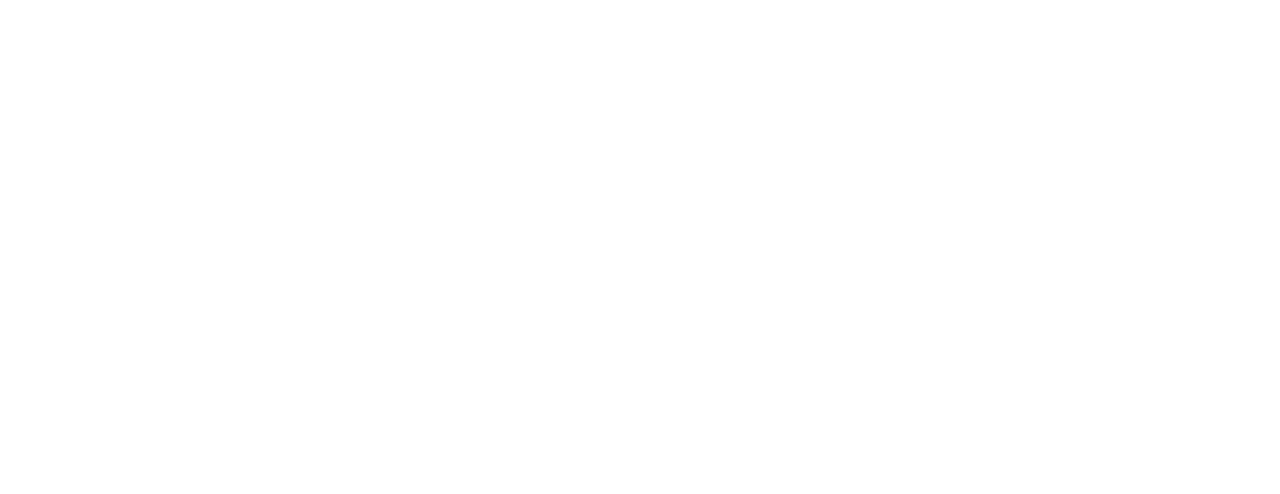
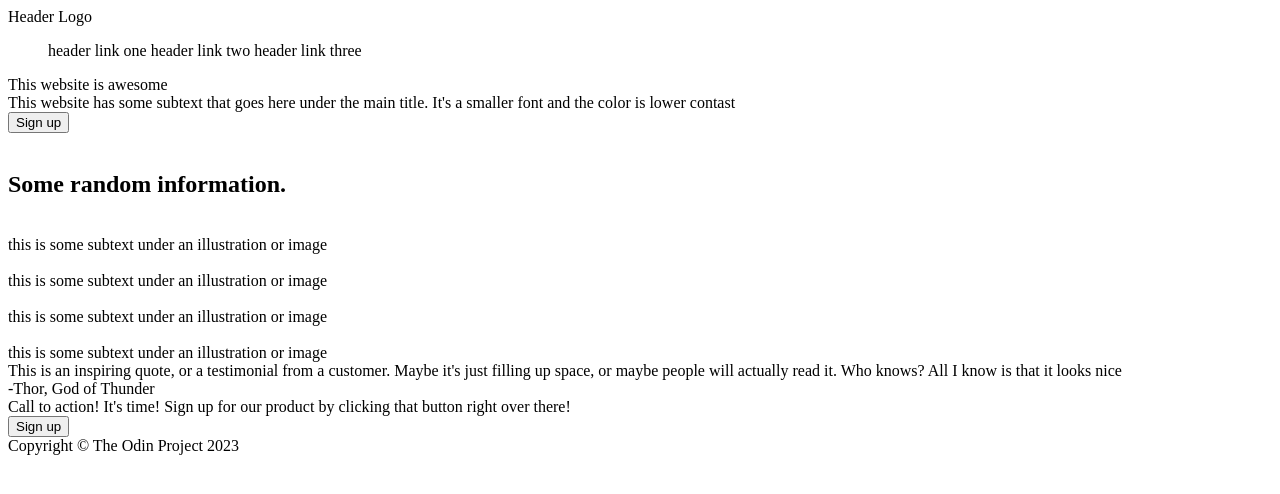
Before and after one commit to karlsonschlyer/TOP-Project-Landing-Page, a plain HTML site: page index.html in a window 1280 px wide. Drawn offline with Linux system fonts and the light colour scheme.

Commit message:
Add html outline and content to index.html

```diff
--- a/index.html
+++ b/index.html
@@ -8,18 +8,66 @@
 
 <body>
 
+  <div class="header">
+    <div class="logo">Header Logo</div>
+    <div class="right-links">
+      <ul>
+        <a>header link one</a>
+        <a>header link two</a>
+        <a>header link three</a>
+      </ul>
+    </div>
+  </div>
+
+  <div class="content one">
+    <div class="content-one-info">
+      <div>This website is awesome</div>
+      <div>This website has some subtext that goes here under the main title. It's a smaller font and the color is lower contast</div>
+      <button>Sign up</button>
+    </div>
+    <div class="content-one-img">
+      <img>
+    </div>
+  </div>
+
+  <div class="content two">
+    <h2>Some random information.</h2>
+    <div class="four-boxes">
+      <div class="img-box first">
+        <img>
+        <div class="text">this is some subtext under an illustration or image</div>
+      </div>
+      <div class="img-box second">
+        <img>
+        <div class="text">this is some subtext under an illustration or image</div>
+      </div>
+      <div class="img-box third">
+        <img>
+        <div class="text">this is some subtext under an illustration or image</div>
+      </div>
+      <div class="img-box fourth">
+        <img>
+        <div class="text">this is some subtext under an illustration or image</div>
+      </div>
+    </div>
+  </div>
+
+  <div class="content three">
+    <div class="quote">This is an inspiring quote, or a testimonial from a customer. Maybe it's just filling up space, or maybe people will actually read it. Who knows? All I know is that it looks nice</div>
+    <div class="quotee">-Thor, God of Thunder</div>
+  </div>
+
+  <div class="content four">
+    <div class="call-box">
+      <div class="call-text">Call to action! It's time! Sign  up for our product by clicking that button right over there!</div>
+      <button>Sign up</button>
+    </div>
+  </div>
 
 
-
-
-
-
-
-
-
-
-
-
+  <div class="footer">
+    Copyright &#169 The Odin Project 2023
+  </div>
 
 </body>
 </html>
```
